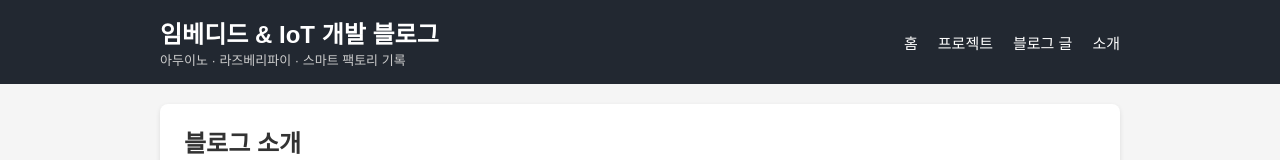
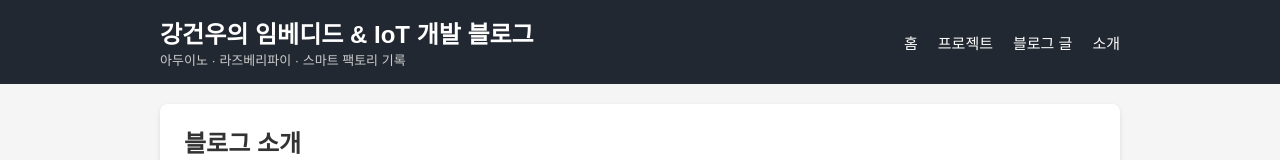
Before and after one commit to Kang-GeonWoo/myblog, a plain HTML site: page about.html in a window 1280 px wide. Shown: the top 160 px of the page. Drawn offline with Linux system fonts and the light colour scheme.

Commit message:
finals
finals

```diff
--- a/about.html
+++ b/about.html
@@ -2,7 +2,7 @@
 <html lang="ko">
 <head>
   <meta charset="UTF-8">
-  <title>소개 - 임베디드 & IoT 개발 블로그</title>
+  <title>소개 - 강건우의 임베디드 & IoT 개발 블로그</title>
   <link rel="stylesheet" href="style.css">
 </head>
 <body>
@@ -10,7 +10,7 @@
   <header>
     <div class="container">
       <div>
-        <div class="site-title">임베디드 & IoT 개발 블로그</div>
+        <div class="site-title">강건우의 임베디드 & IoT 개발 블로그</div>
         <div class="site-subtitle">아두이노 · 라즈베리파이 · 스마트 팩토리 기록</div>
       </div>
       <nav>
```
Also changed, not shown: index.html (+2 -2 lines), posts.html (+1 -1 lines), projects.html (+2 -2 lines).
